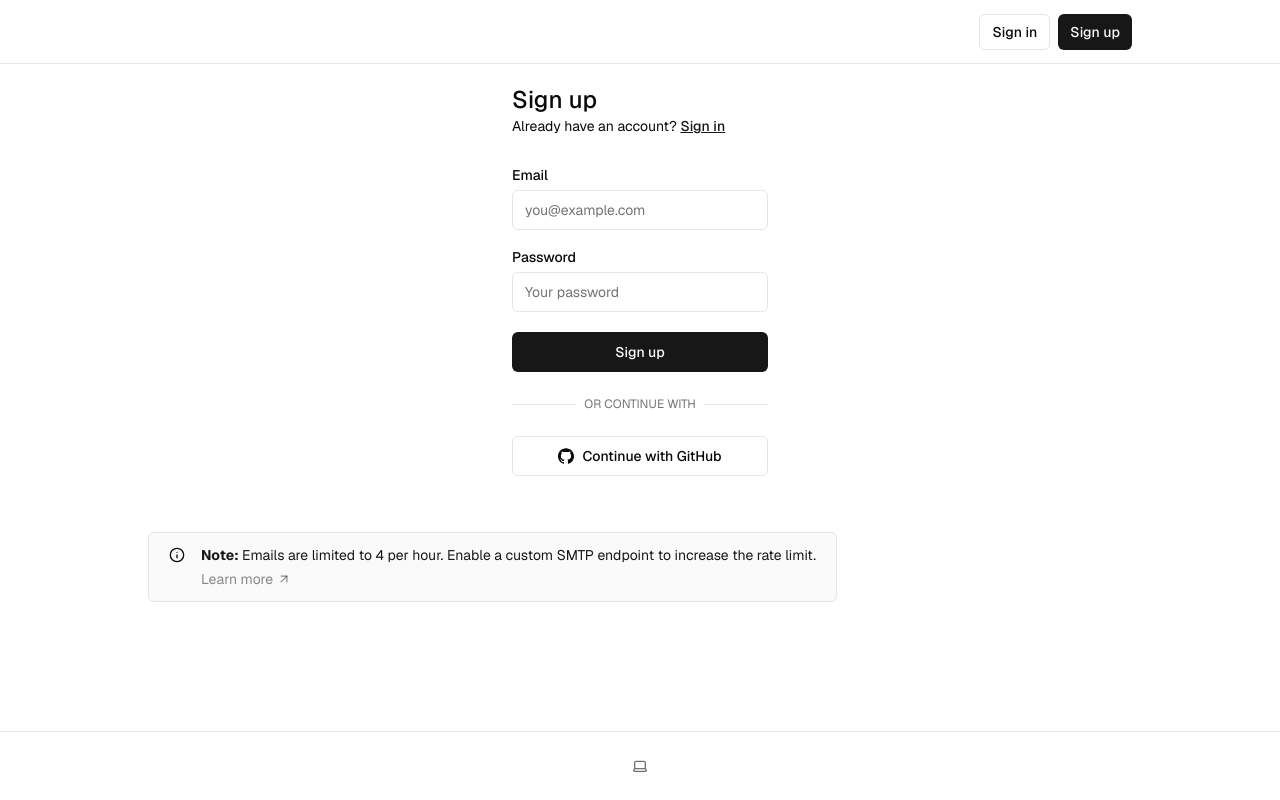
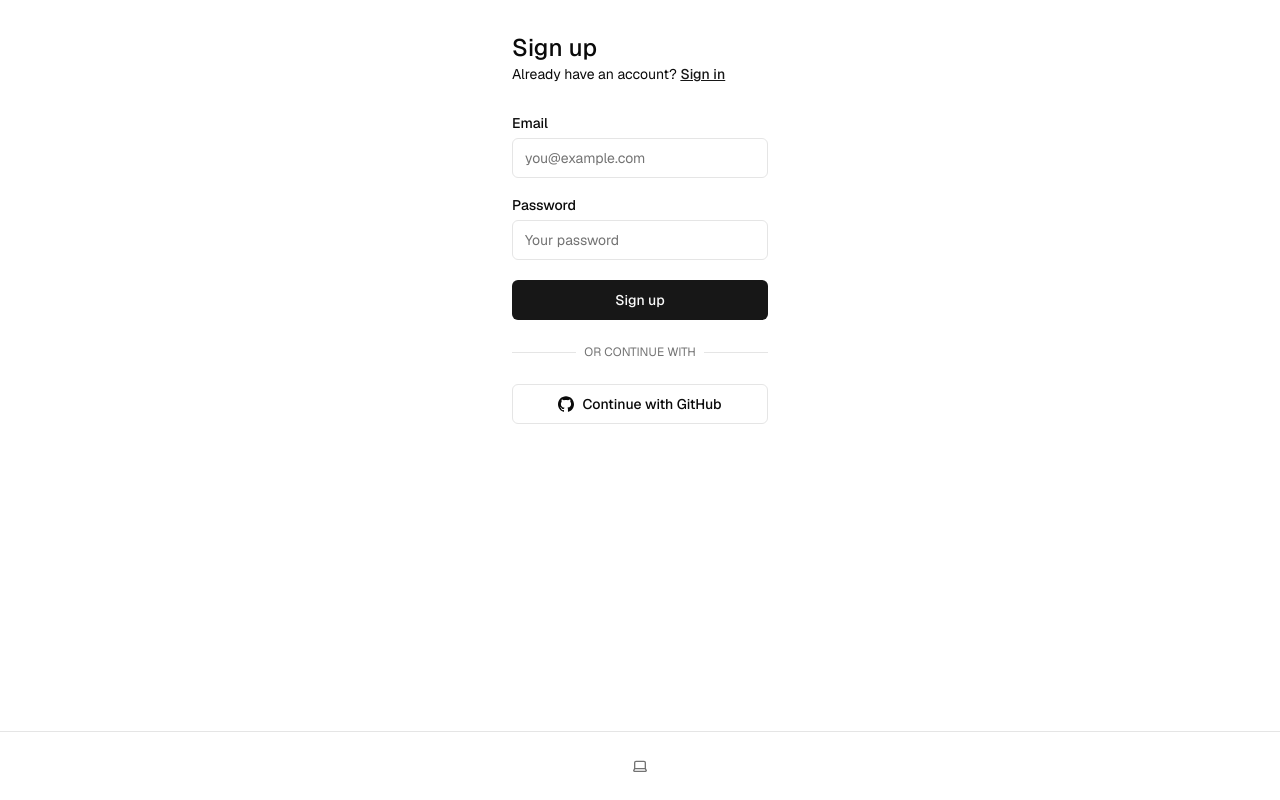
Before and after one commit to Hewlbern/hiero-fork, a Next.js app: page /sign-up in a window 1280 px wide. Built offline with nearby package versions, Linux system fonts and the light colour scheme; no server answers.

Commit message:
Removed top nav Fixes #16

```diff
--- a/app/(auth-pages)/sign-in/page.tsx
+++ b/app/(auth-pages)/sign-in/page.tsx
@@ -8,7 +8,7 @@ import { GitHubSignInButton } from "@/components/github-sign-in-button";
 
 export default function Login({ searchParams }: { searchParams: Message }) {
 	return (
-		<form className="flex-1 flex flex-col min-w-64">
+		<form className="flex-1 flex flex-col min-w-64 mt-8">
 			<h1 className="text-2xl font-medium">Sign in</h1>
 			<p className="text-sm text-foreground">
 				Don't have an account?{" "}
--- a/app/(auth-pages)/sign-up/page.tsx
+++ b/app/(auth-pages)/sign-up/page.tsx
@@ -5,7 +5,6 @@ import { Input } from "@/components/ui/input";
 import { Label } from "@/components/ui/label";
 import Link from "next/link";
 import { GitHubSignInButton } from "@/components/github-sign-in-button";
-import { SmtpMessage } from "../smtp-message";
 
 export default function SignUp({ searchParams }: { searchParams: Message }) {
 	if ("message" in searchParams) {
@@ -18,7 +17,7 @@ export default function SignUp({ searchParams }: { searchParams: Message }) {
 
 	return (
 		<>
-			<form className="flex flex-col min-w-64 max-w-64 mx-auto">
+			<form className="flex flex-col min-w-64 max-w-64 mx-auto mt-8">
 				<h1 className="text-2xl font-medium">Sign up</h1>
 				<p className="text-sm text text-foreground">
 					Already have an account?{" "}
@@ -54,7 +53,6 @@ export default function SignUp({ searchParams }: { searchParams: Message }) {
 					<FormMessage message={searchParams} />
 				</div>
 			</form>
-			<SmtpMessage />
 		</>
 	);
 }
--- a/app/layout.tsx
+++ b/app/layout.tsx
@@ -30,19 +30,8 @@ export default function RootLayout({
 					enableSystem
 					disableTransitionOnChange
 				>
-					<nav className="w-full flex justify-center border-b border-b-foreground/10 h-16">
-						<div className="w-full max-w-5xl flex justify-between items-center p-3 px-5 text-sm">
-							<div className="flex gap-5 items-center font-semibold"></div>
-							{!hasEnvVars ? <EnvVarWarning /> : <HeaderAuth />}
-						</div>
-					</nav>
-
 					<main className="flex-grow flex flex-col items-center">
-						<div className="flex-1 w-full flex flex-col items-center">
-							<div className="flex flex-col max-w-5xl p-5 w-full">
-								{children}
-							</div>
-						</div>
+						{children}
 					</main>
 
 					<footer className="w-full flex items-center justify-center border-t mx-auto text-center text-xs gap-8 py-4">
```
